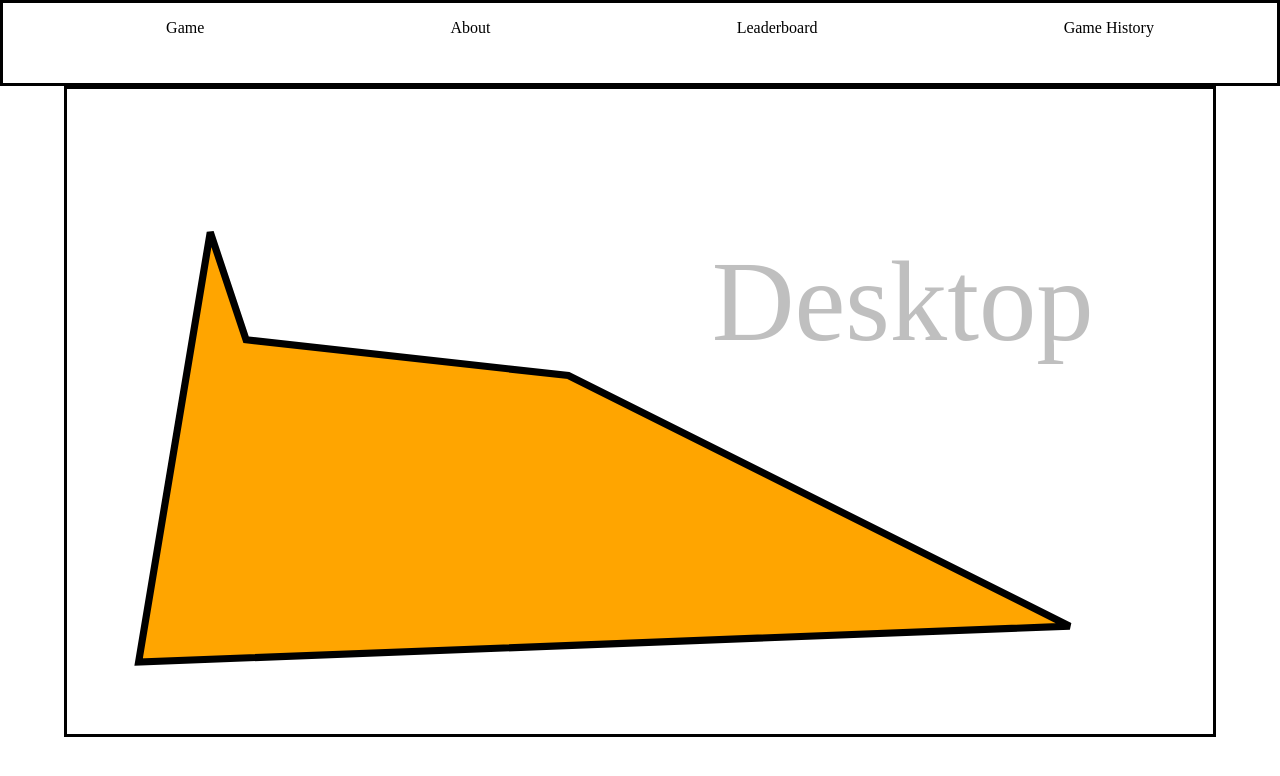
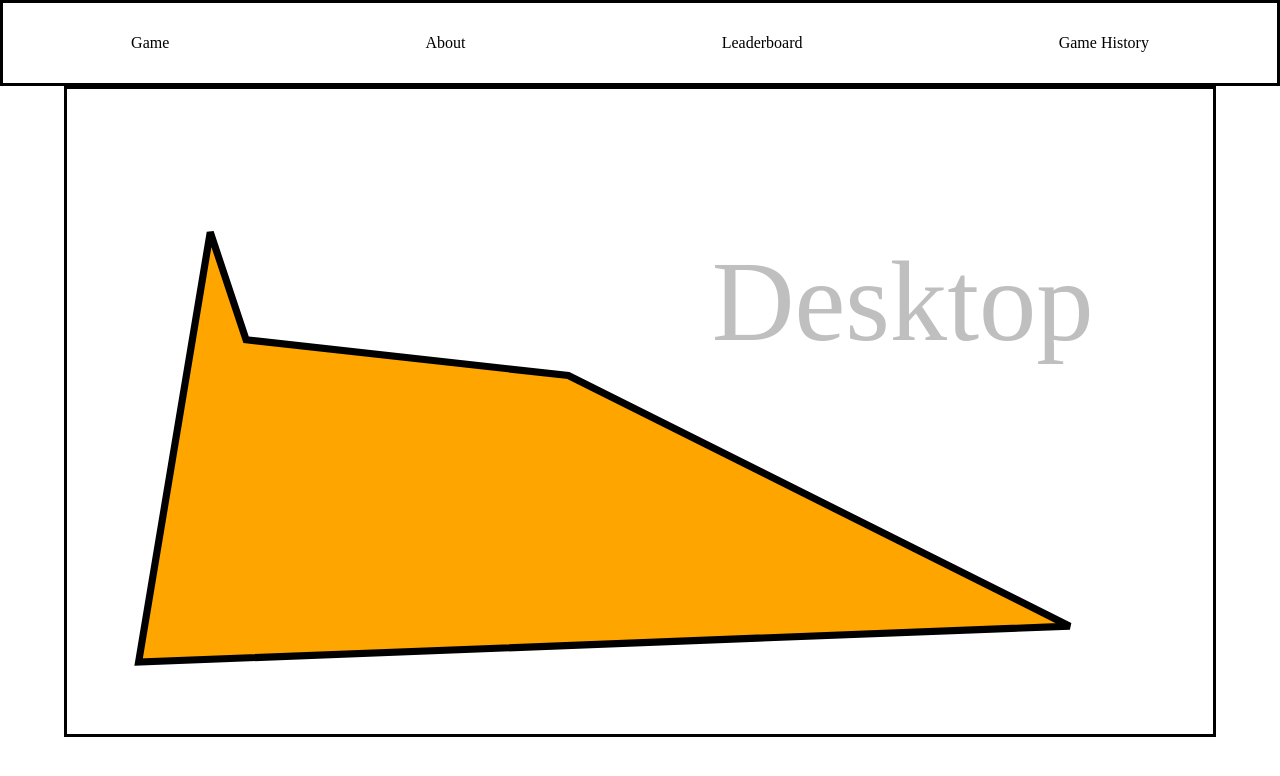
Before and after one commit to BTanaka11/Mobile-Testing, a plain HTML site: page index.html in a window 1280 px wide. Drawn offline with Linux system fonts and the light colour scheme.

Commit message:
simplified nav to div

```diff
--- a/home.html
+++ b/index.html
@@ -7,14 +7,12 @@
     <link href="/styles.css" rel="stylesheet" />
   </head>
   <body>
-    <nav>
-      <ul>
-        <li>Game</li>
-        <li>About</li>
-        <li>Leaderboard</li>
-        <li>Game History</li>
-      </ul>
-    </nav>
+    <div id="nav_div">
+      <div>Game</div>
+      <div>About</div>
+      <div>Leaderboard</div>
+      <div>Game History</div>
+    </div>
     <!-- <div id="main_div_container"> -->
       <div id="main_div">
         <svg viewbox="0 0 160 90" >
--- a/javascript.js
+++ b/javascript.js
@@ -1,5 +1,3 @@
-
-
 let checkIfMobile = (str) => {
   let regexd = /Mobi|Android|iPhone|iPad|iPod|BlackBerry|Windows Phone/i;
   return regexd.test(str) ? 'Mobile' : 'Desktop'
--- a/styles.css
+++ b/styles.css
@@ -1,22 +1,13 @@
 body {
   margin: 0;
-
 }
 
-nav {
+#nav_div {
   border: 3px solid black;
   height: 10vh;
   align-items: center;
-}
-
-nav > ul {
   display: flex;
   justify-content:space-around;
-  list-style-type: none;
-}
-
-nav > ul > li {
-  display: inline-block;
 }
 
 #main_div {
```
